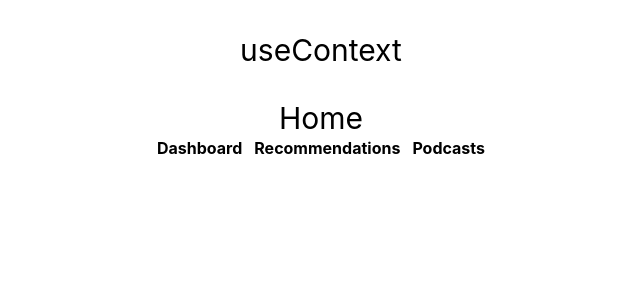
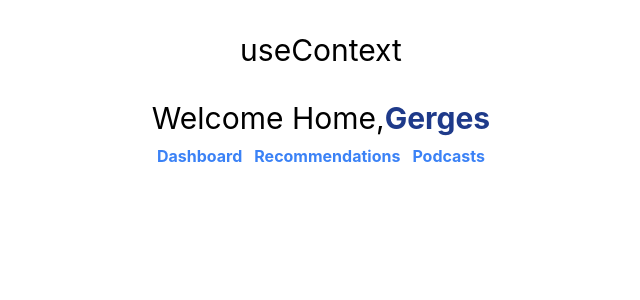
Before and after one commit to G3RGES/use-context, a React (Create React App) app: page / in a window 1280 px wide. Shown: the top 300 px of the page, without its empty margins (319-959 px from the left). Built offline with nearby package versions, Linux system fonts and the light colour scheme.

Commit message:
Update Home.jsx

```diff
--- a/src/components/Home.jsx
+++ b/src/components/Home.jsx
@@ -1,11 +1,17 @@
-import React from "react";
+import React, { useContext } from "react";
 import { Link } from "react-router-dom";
+import { UserContext } from "../context/UserContext";
 
 const Home = () => {
+  const user = useContext(UserContext);
+
   return (
     <div>
-      <h1 className="text-center text-3xl">Home</h1>
-      <div className="flex flex-row gap-3 justify-center items-center font-bold">
+      <h1 className="text-center text-3xl my-2">
+        Welcome Home,
+        <b className="text-blue-900">{user}</b>
+      </h1>
+      <div className="flex flex-row gap-3 justify-center items-center font-bold text-blue-500">
         <Link to="/dashboard">Dashboard</Link>
         <Link to="/recommendations">Recommendations</Link>
         <Link to="/podcasts">Podcasts</Link>
```
